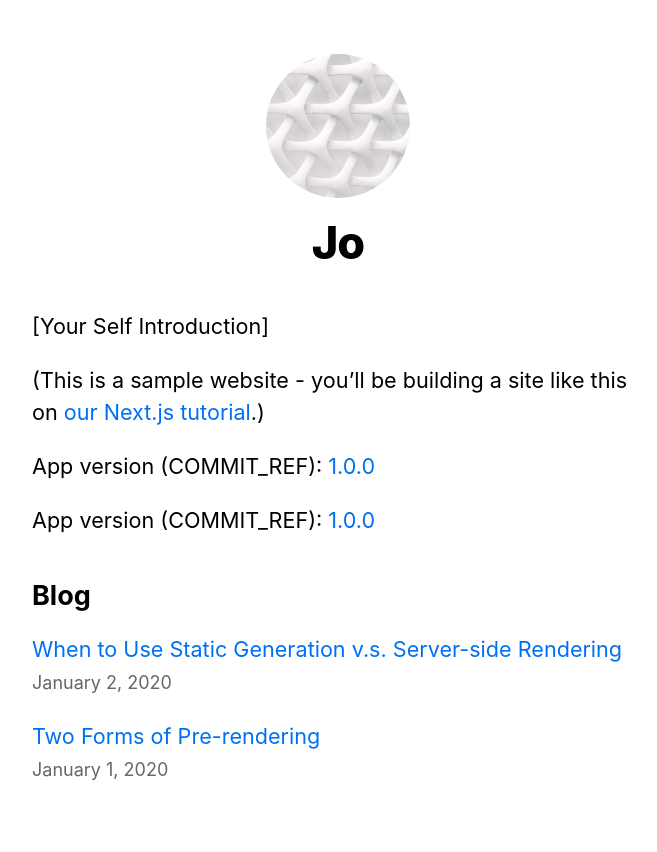
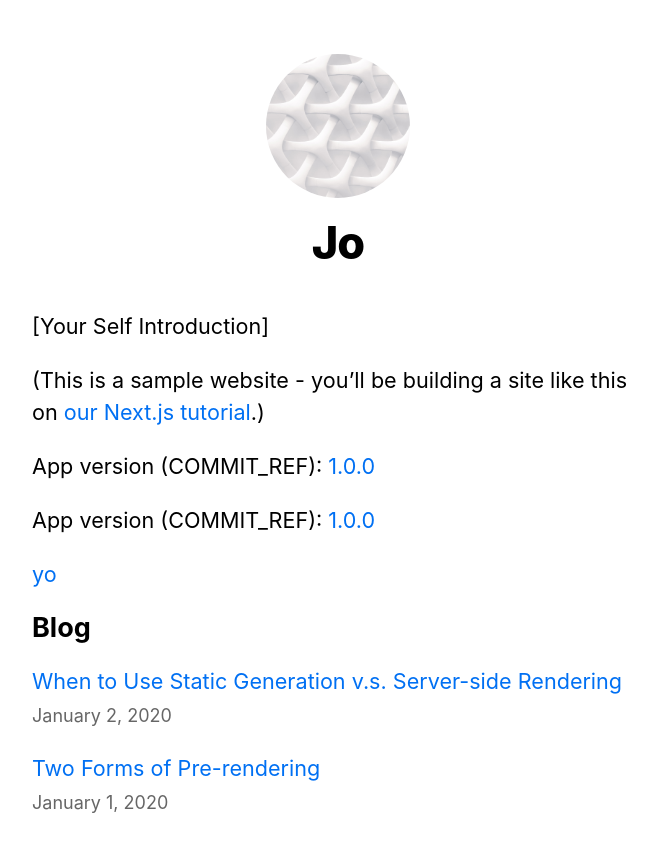
Before and after one commit to ryzhak/nextjs-blog, a Next.js app: page / in a window 1280 px wide. Shown: the top 852 px of the page, without its empty margins (302-959 px from the left). Built offline with nearby package versions, Linux system fonts and the light colour scheme.

Commit message:
fix: env 15

```diff
--- a/pages/index.js
+++ b/pages/index.js
@@ -43,7 +43,7 @@ export default function Home({ allPostsData }) {
               href={`https://github.com/ubiquity/ubiquity-dollar/commit/${process.env.COMMIT_REF}`}
               target="_blank"
             >
-              {process.env.COMMIT_REF}
+              yo
             </a>
           </div>
       </section>
```
